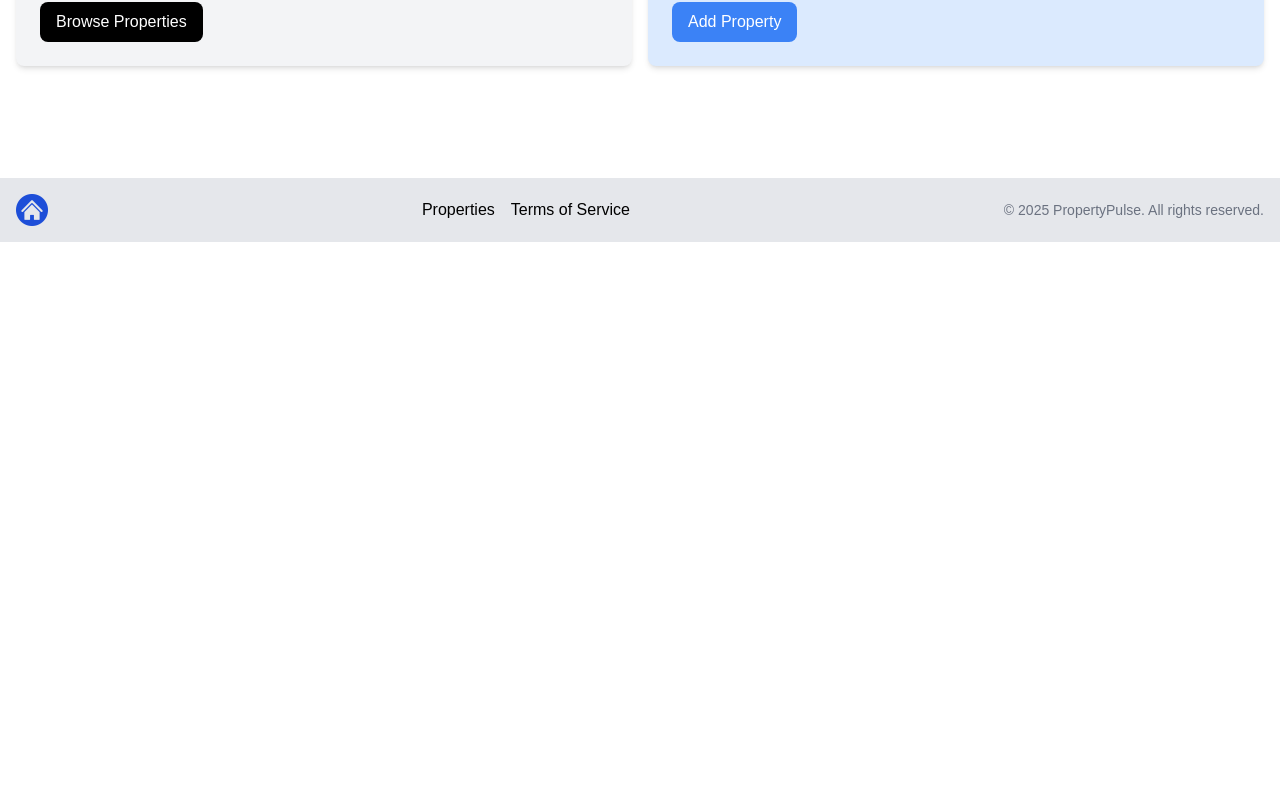
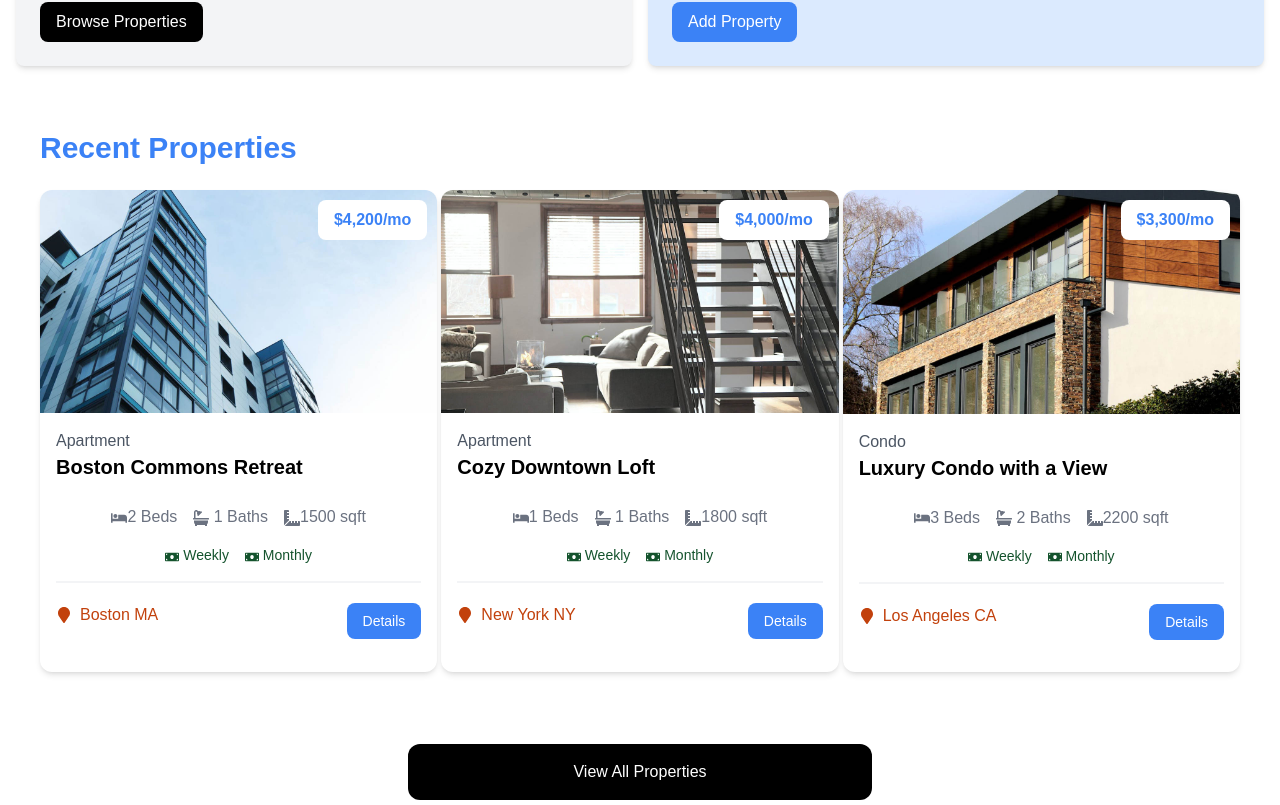
Before and after one commit to oleksiipetrenkodev/property-pulse-analog, a Next.js app: page / in a window 1280 px wide. Shown: the part 555-1360 px from the top of the page. Before the commit the page ends 800 px from the top, so only its background shows below. Built offline with nearby package versions, Linux system fonts and the light colour scheme.

Commit message:
added home properties

```diff
--- a/app/page.jsx
+++ b/app/page.jsx
@@ -1,4 +1,5 @@
 import Hero from "@/components/Hero";
+import HomeProperies from "@/components/HomeProperties";
 import InfoBoxes from "@/components/InfoBoxes";
 
 const HomePage = () => {
@@ -6,6 +7,7 @@
     <>
       <Hero />
       <InfoBoxes />
+      <HomeProperies />
     </>
   );
 };
--- /dev/null
+++ b/components/HomeProperties.jsx
@@ -0,0 +1,38 @@
+import properties from "@/properties.json";
+import PropertyCard from "@/components/PropertyCard";
+import Link from "next/link";
+
+const HomeProperies = () => {
+  const recentProperties = properties.slice(0, 3);
+
+  return (
+    <>
+      <section className="px-4 py-6">
+        <div className="container-xl lg:container m-auto px-6 py-6">
+          <h2 className="text-3xl font-bold text-blue-500 mb-6">
+            Recent Properties
+          </h2>
+          {properties.length === 0 ? (
+            <p>No properties found</p>
+          ) : (
+            <div className="grid grid-cols-1 md:grid-cols-2 lg:grid-cols-3 gap-1">
+              {recentProperties.map((property) => (
+                <PropertyCard key={property._id} property={property} />
+              ))}
+            </div>
+          )}
+        </div>
+      </section>
+      <section className="m-auto max-w-lg my-6 px-6">
+        <Link
+          href="/properties"
+          className="block bg-black text-white text-center py-4 px-6 rounded-xl hover:bg-gray-700"
+        >
+          View All Properties
+        </Link>
+      </section>
+    </>
+  );
+};
+
+export default HomeProperies;
```
